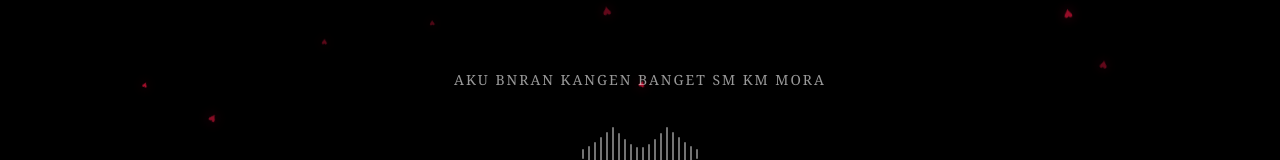
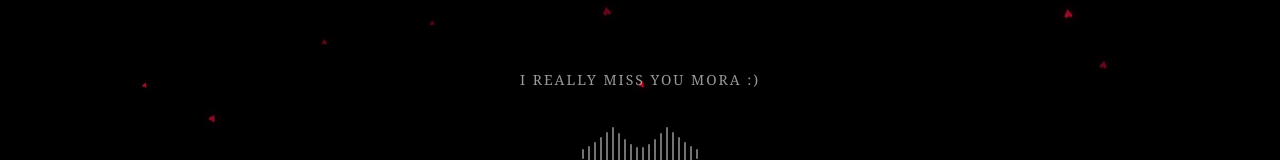
Before and after one commit to rioanakbaik/merry-christmas, a plain HTML site: page index.html in a window 1280 px wide. Shown: the part 343-503 px from the top of the page. Drawn offline with Linux system fonts and the light colour scheme; a web font is replaced by a local one.

Commit message:
update web

```diff
--- a/index.html
+++ b/index.html
@@ -554,7 +554,7 @@
         ========================= -->
 
         <div class="dedication">
-            aku bnran kangen banget sm km mora
+            I really miss you Mora :)
         </div>
 
 
```
